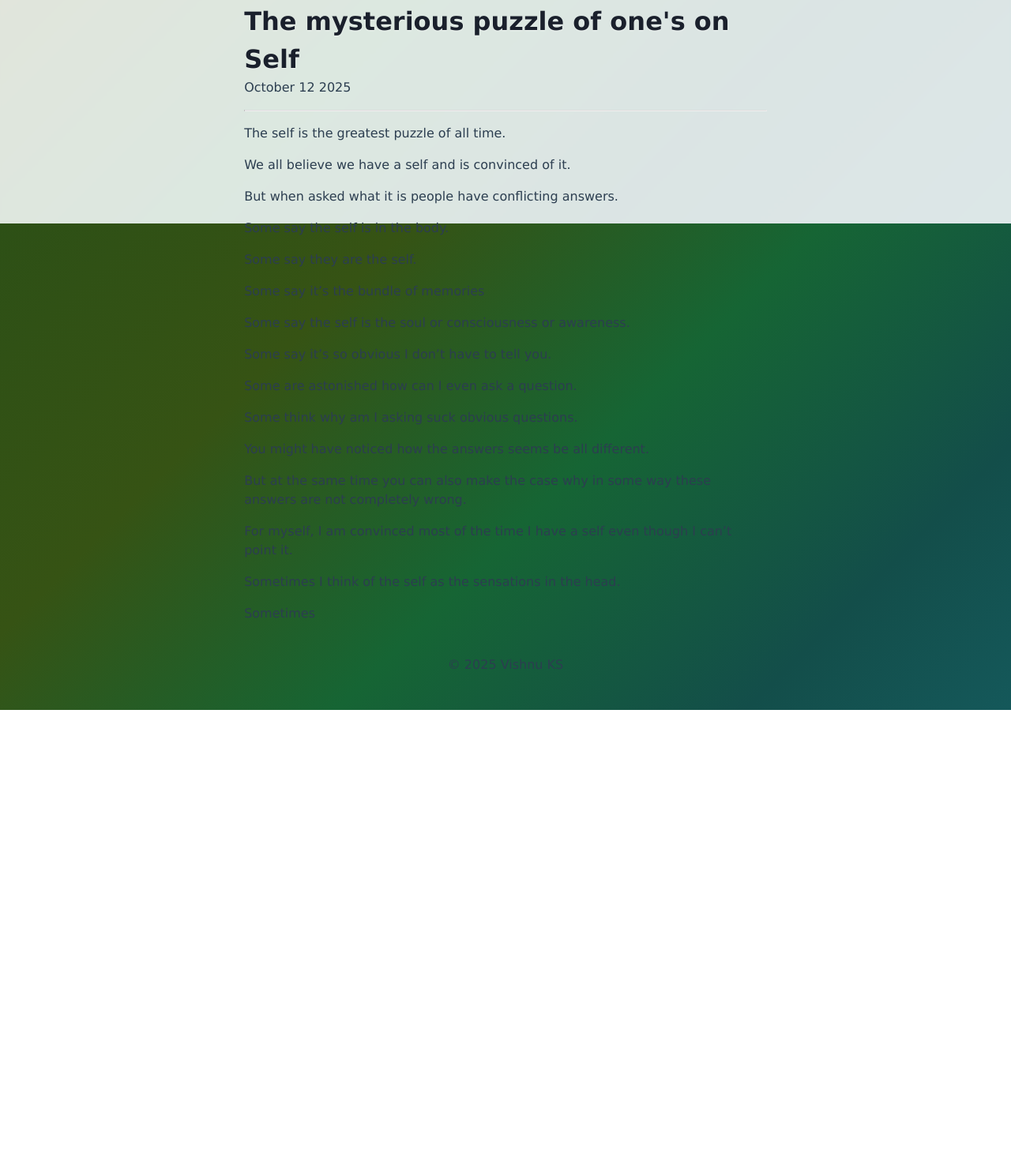
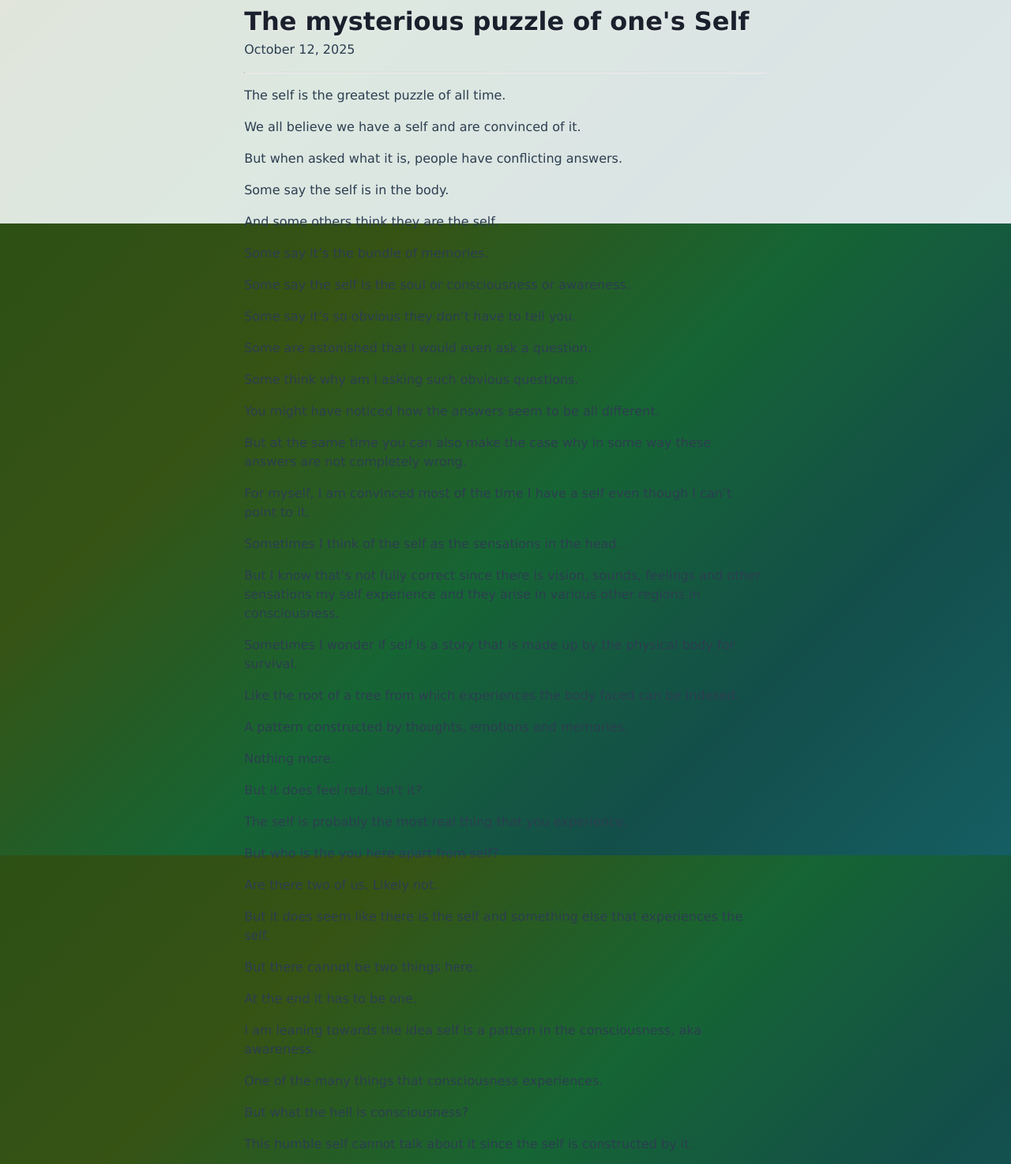
Before and after one commit to hackerkid/blog3, an Astro site: page /blog/self in a window 1280 px wide. Shown: the part 517-1991 px from the top of the page at 79% size. Before the commit the page ends 1416 px from the top, so only its background shows below. Built offline with nearby package versions, Linux system fonts and the light colour scheme; Astro itself is replaced by a stand-in of ours.

Commit message:
Make slight editorial changes.

```diff
--- a/src/pages/blog/self.md
+++ b/src/pages/blog/self.md
@@ -1,34 +1,64 @@
 ---
 layout: "../../layouts/BlogPost.astro"
-title: "The mysterious puzzle of one's on Self"
-pubDate: "October 12 2025"
+title: "The mysterious puzzle of one's Self"
+pubDate: "October 12, 2025"
 ---
 The self is the greatest puzzle of all time.
 
-We all believe we have a self and is convinced of it.
+We all believe we have a self and are convinced of it.
 
-But when asked what it is people have conflicting answers.
+But when asked what it is, people have conflicting answers.
 
 Some say the self is in the body.
 
-Some say they are the self.
+And some others think they are the self.
 
-Some say it's the bundle of memories
+Some say it's the bundle of memories.
 
 Some say the self is the soul or consciousness or awareness.
 
-Some say it's so obvious I don't have to tell you.
+Some say it's so obvious they don't have to tell you.
 
-Some are astonished how can I even ask a question.
+Some are astonished that I would even ask a question.
 
-Some think why am I asking suck obvious questions.
+Some think why am I asking such obvious questions.
 
-You might have noticed how the answers seems be all different.
+You might have noticed how the answers seem to be all different.
 
 But at the same time you can also make the case why in some way these answers are not completely wrong.
 
-For myself, I am convinced most of the time I have a self even though I can't point it.
+For myself, I am convinced most of the time I have a self even though I can't point to it.
 
 Sometimes I think of the self as the sensations in the head.
 
-Sometimes
+But I know that's not fully correct since there is vision, sounds, feelings and other sensations my self experience and they arise in various other regions in consciousness.
+
+Sometimes I wonder if self is a story that is made up by the physical body for survival.
+
+Like the root of a tree from which experiences the body faced can be indexed.
+
+A pattern constructed by thoughts, emotions and memories.
+
+Nothing more.
+
+But it does feel real, isn't it?
+
+The self is probably the most real thing that you experience.
+
+But who is the you here apart from self?
+
+Are there two of us. Likely not.
+
+But it does seem like there is the self and something else that experiences the self.
+
+But there cannot be two things here.
+
+At the end it has to be one.
+
+I am leaning towards the idea self is a pattern in the consciousness, aka awareness.
+
+One of the many things that consciousness experiences.
+
+But what the hell is consciousness?
+
+This humble self cannot talk about it since the self is constructed by it.
```
